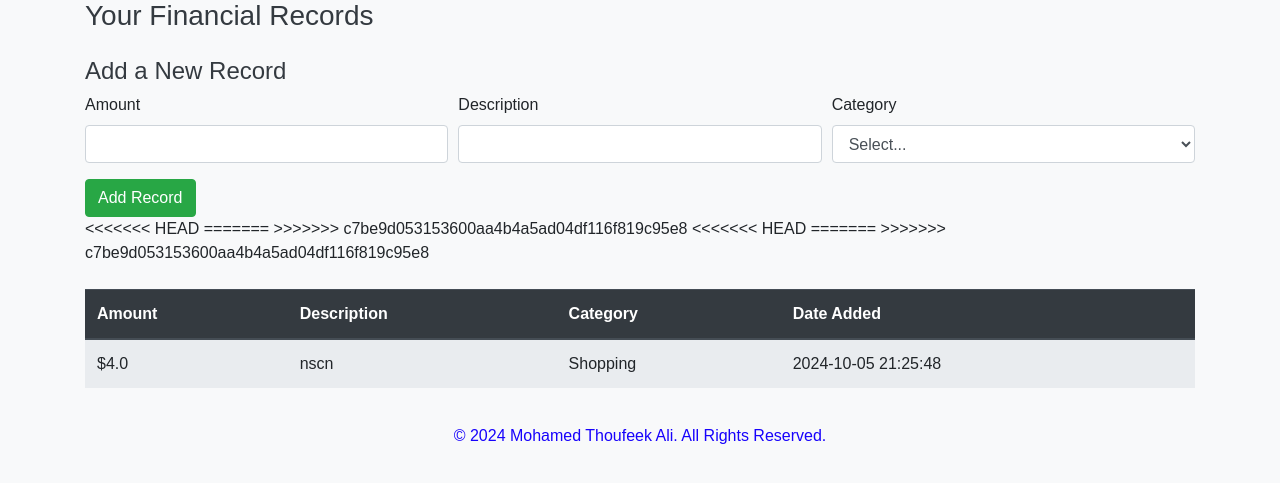
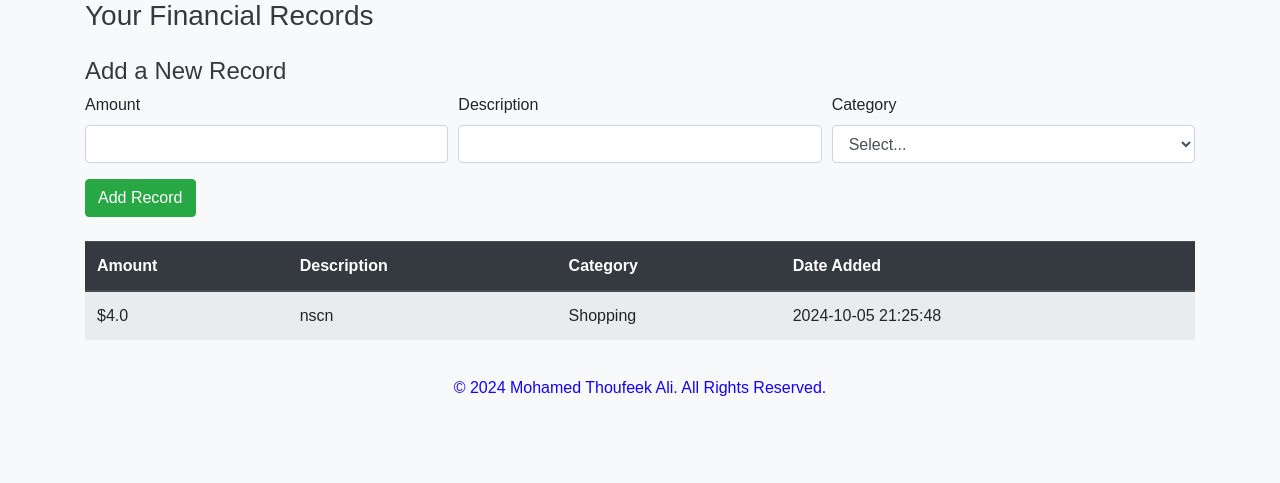
Before and after one commit to Thoufeek23/Personal_Finance_Tracker, a Flask app: page /dashboard in a window 1280 px wide. Shown: the part 155-638 px from the top of the page. Run offline with Flask 2, Linux system fonts and the light colour scheme; a user stored in the database is signed in; data comes from the database, SQL or seed files in the repository; some libraries are stand-ins or nearby versions.

Commit message:
Latest Change

```diff
--- a/templates/dashboard.html
+++ b/templates/dashboard.html
@@ -15,10 +15,7 @@
         <div class="form-group col-md-4">
             <label for="category">Category</label>
             <select name="category" class="form-control" required>
-<<<<<<< HEAD
                 <option value="">Select...</option>
-=======
->>>>>>> c7be9d053153600aa4b4a5ad04df116f819c95e8
                 <option value="Shopping">Shopping</option>
                 <option value="Groceries">Groceries</option>
                 <option value="Food">Food</option>
@@ -36,10 +33,7 @@
             <th>Amount</th>
             <th>Description</th>
             <th>Category</th>
-<<<<<<< HEAD
-            <th>Date Added</th>
-=======
->>>>>>> c7be9d053153600aa4b4a5ad04df116f819c95e8
+            <th>Date Added</th> <!-- Add this header if you want to display the date -->
         </tr>
     </thead>
     <tbody>
@@ -48,10 +42,7 @@
                 <td>${{ record.amount }}</td>
                 <td>{{ record.description }}</td>
                 <td>{{ record.category }}</td>
-<<<<<<< HEAD
                 <td>{{ record.date_added.strftime('%Y-%m-%d %H:%M:%S') }}</td>
-=======
->>>>>>> c7be9d053153600aa4b4a5ad04df116f819c95e8
             </tr>
         {% endfor %}
     </tbody>
```
